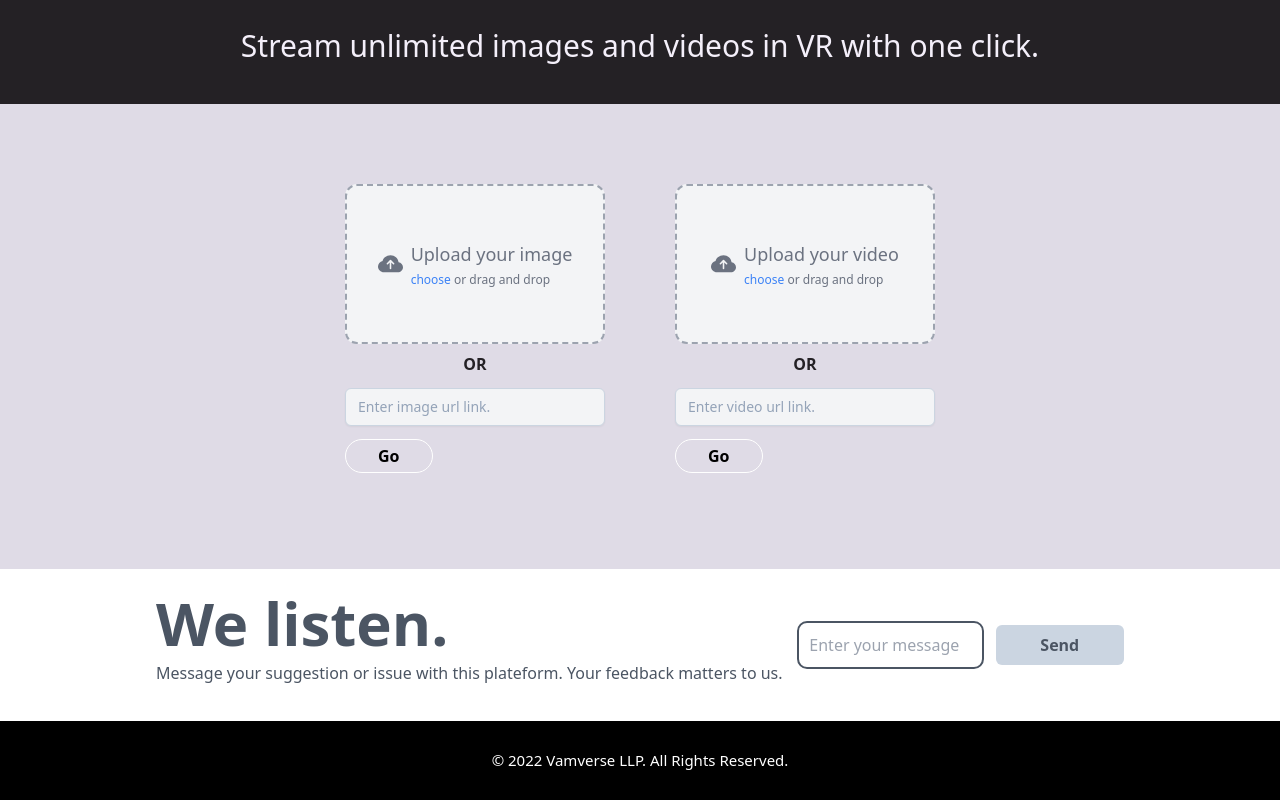
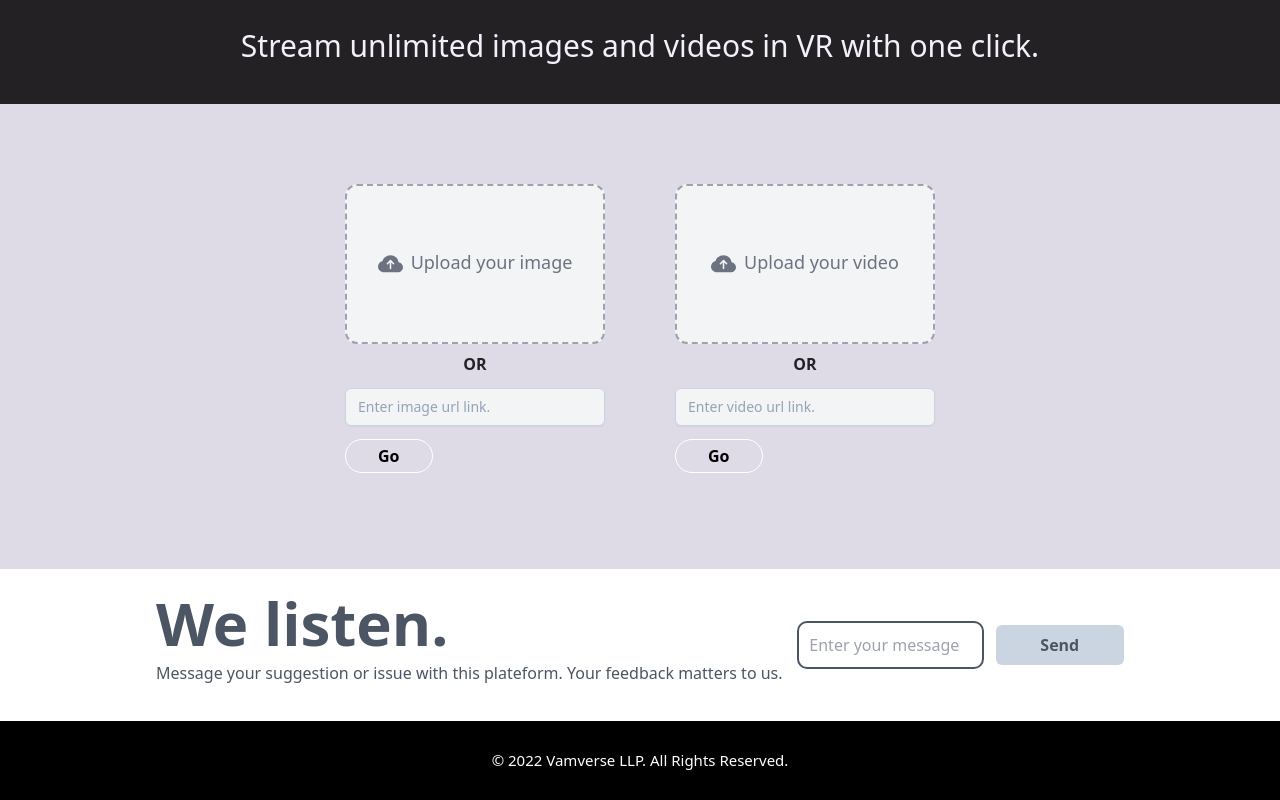
Before and after one commit to siddharth17vaishnav/vambox, a Next.js app: page / in a window 1280 px wide. Shown: the part 1582-2382 px from the top of the page. Built offline with nearby package versions, Linux system fonts and the light colour scheme.

Commit message:
removed the drag n drop option

```diff
--- a/components/DropFile.jsx
+++ b/components/DropFile.jsx
@@ -59,9 +59,6 @@ export const DropFile = () => {
                 <p className="text-gray-500 mb-1 text-lg file_name">
                   Upload your image
                 </p>
-                <p className="text-xs text-gray-500">
-                  <span className="text-blue-500">choose</span> or drag and drop
-                </p>
               </div>
             </div>
           </div>
@@ -117,9 +114,7 @@ export const DropFile = () => {
                 <p className="text-gray-500 mb-1 text-lg file_name">
                   Upload your video
                 </p>
-                <p className="text-xs text-gray-500">
-                  <span className="text-blue-500">choose</span> or drag and drop
-                </p>
+
               </div>
             </div>
           </div>
```
